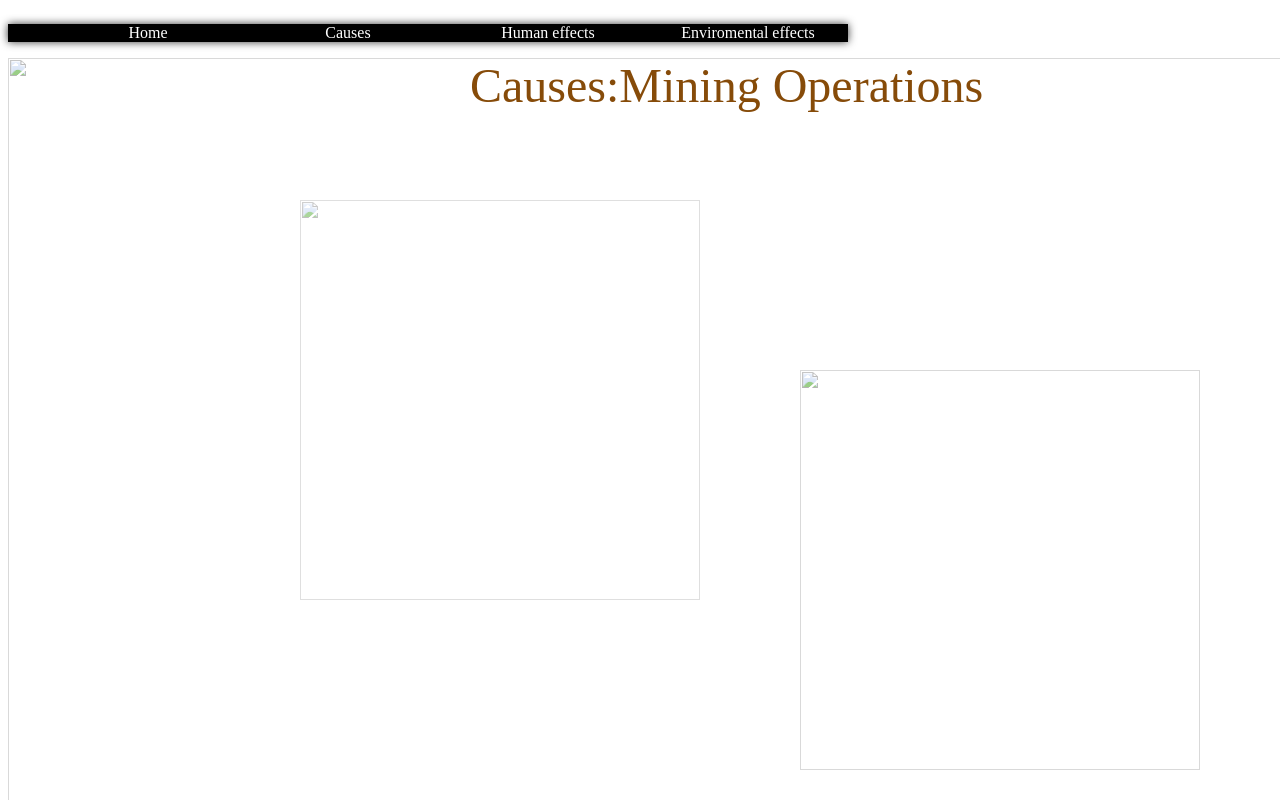
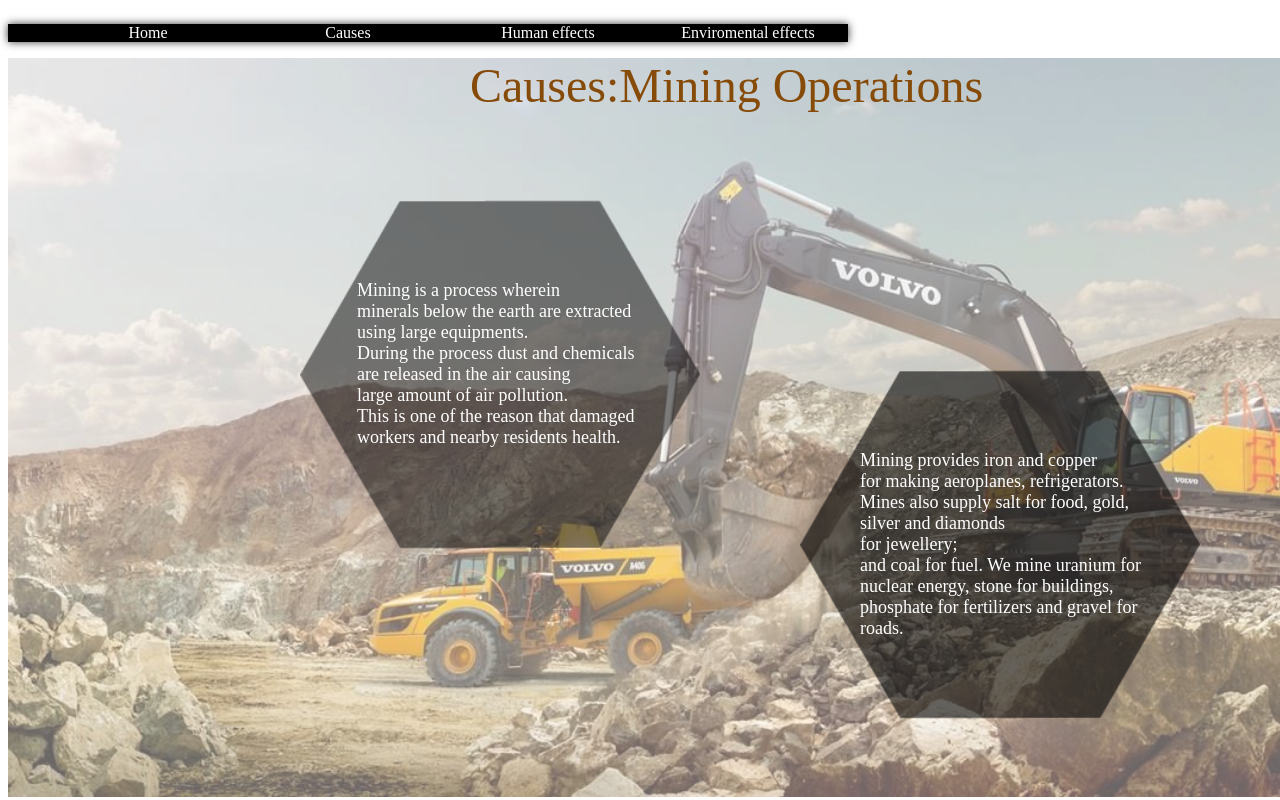
Before and after one commit to anderson120912091209/anderson120912091209.github.io, a plain HTML site: page index.html in a window 1280 px wide. Drawn offline with Linux system fonts and the light colour scheme.

Commit message:
fixed image code

```diff
--- a/index.html
+++ b/index.html
@@ -147,11 +147,11 @@ background: -webkit-linear-gradient(top, #4f5964 0%,#000000 40%);
 	</nav>
 <font id="mining" size="7" color="#864B09" face="Didot">
 Causes:Mining Operations</font>
-<img src="Causes_%20Mining%20Operations_files/omg.jpg" id="omg">
-<img src="Causes_%20Mining%20Operations_files/hexagon.jpg" id="hexagon">
+<img src="omg.jpg" id="omg">
+<img src="hexagon.jpg" id="hexagon">
 <font id="wang" size="4" color="#FFFFFF" face="Didot">
 Mining is a process wherein<br> minerals below the earth are extracted <br>using large equipments.<br> During the process dust and chemicals<br> are released in the air causing<br> large amount of air pollution. <br>This is one of the reason that damaged<br> workers and nearby residents health.</font>
-<img src="Causes_%20Mining%20Operations_files/hexagon.jpg" id="hexagon1">
+<img src="hexagon.jpg" id="hexagon1">
 <font id="wang2" size="4" color="#FFFFFF" face="Didot">
 Mining provides iron and copper <br>for making aeroplanes, refrigerators.<br> Mines also supply salt for food, gold, <br>silver and diamonds <br>for jewellery; <br>and coal for fuel. We mine uranium for<br> nuclear energy, stone for buildings, <br>phosphate for fertilizers and gravel for <br>roads.
 </font>
```
Also changed, not shown: 1 other file.
